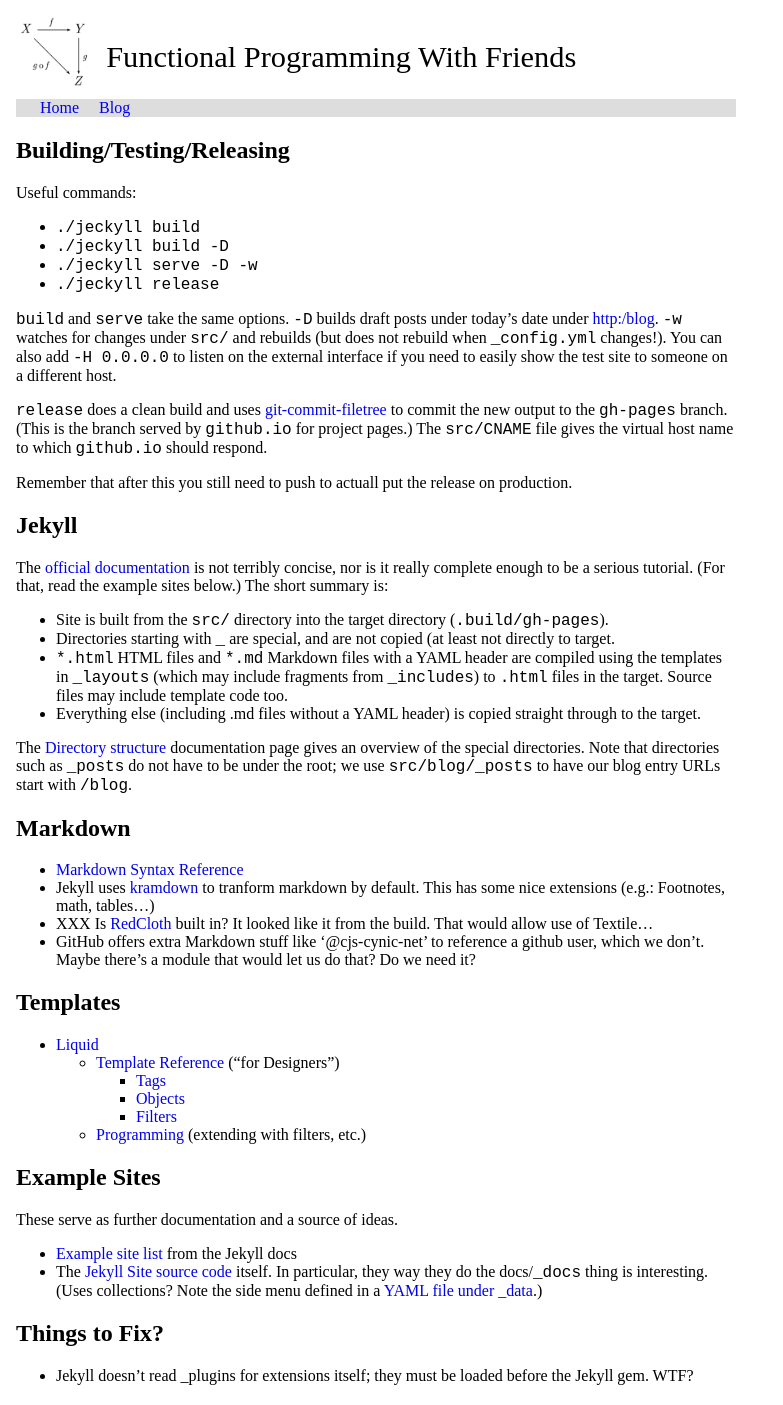
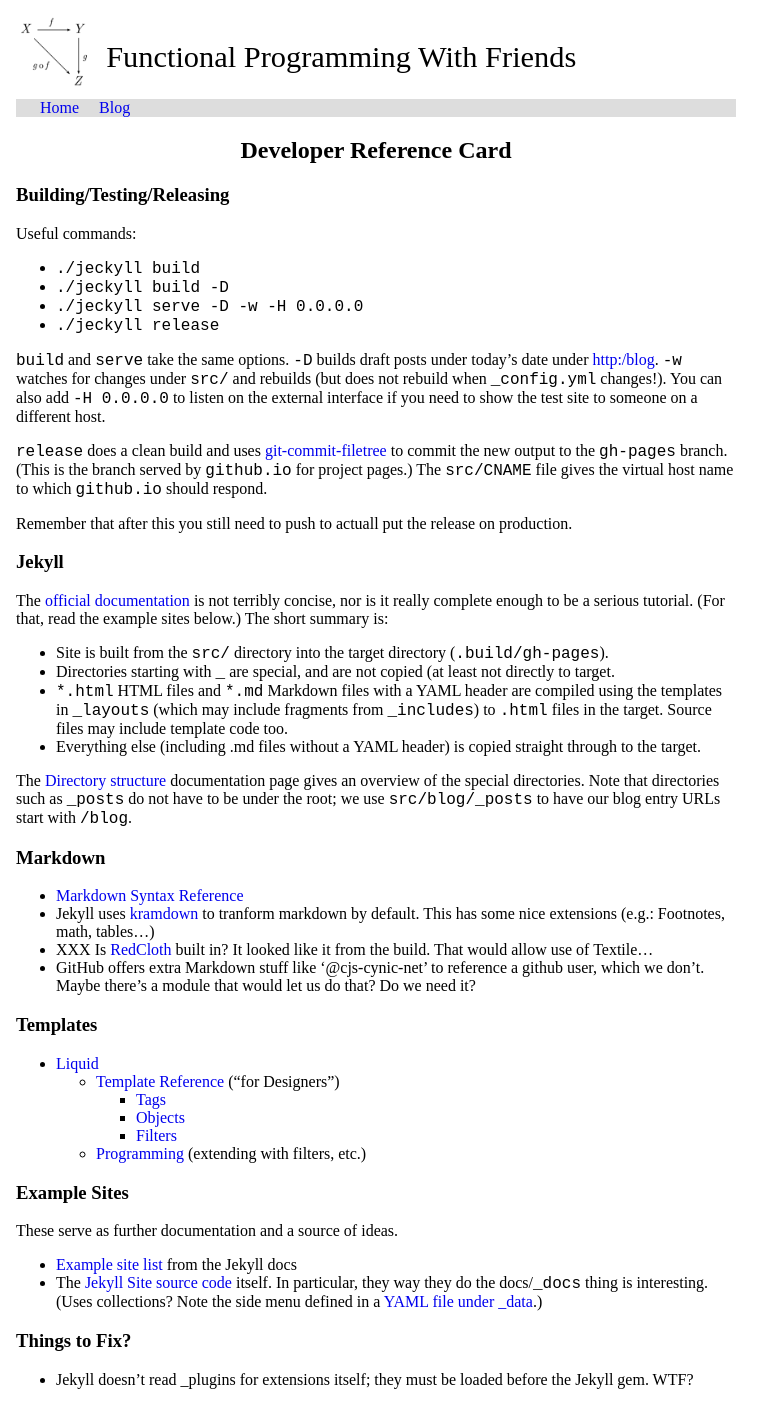
Before and after one commit to 0cjs/fpwf, a Jekyll site: the page built from src/ref.md, in a window 1280 px wide. Shown: the whole page, without its empty margins (0-783 px from the left). Built offline with Jekyll 4.4.1, drawn with Linux system fonts in a browser that asks for light colours.

Commit message:
Add titles above the body of a couple of pages.
Also tweak reference card a bit.

```diff
--- a/src/blog/index.html
+++ b/src/blog/index.html
@@ -2,6 +2,8 @@
 layout: default
 title: FPWF Blog
 ---
+
+<h2 class='page-title'>Recent Blog Entries</h1>
 
 <ol class='post-list'>
 {% for post in site.posts %}
--- a/src/css/site.css
+++ b/src/css/site.css
@@ -21,7 +21,8 @@ nav           { background: #ddd; }
 nav > ul      {  margin: 0;        padding-left: 1em;  }
 nav > ul > li {  display: inline;  padding: 0.5em;     }
 
-ol.post-list { padding: 1em; list-style-type: none; }
+.page-title  { text-align: center; }
+ol.post-list { list-style-type: none;  padding: 1em;  padding-top: 0em; }
 .post-list-title { font-size: 1.2em; font-weight: bold; }
 .author { font-style: italic; }
 .post-excerpt { padding-left: 1em; }
--- a/src/ref.md
+++ b/src/ref.md
@@ -3,20 +3,22 @@ layout: 'default'
 title: 'Site Editing Quickref'
 ---
 
-## Building/Testing/Releasing
+<h2 class='page-title'>Developer Reference Card</h2>
+
+### Building/Testing/Releasing
 
 Useful commands:
 
 * `./jeckyll build`
 * `./jeckyll build -D`
-* `./jeckyll serve -D -w`
+* `./jeckyll serve -D -w -H 0.0.0.0`
 * `./jeckyll release`
 
 `build` and `serve` take the same options. `-D` builds draft posts under
 today's date under <http:/blog>. `-w` watches for changes under `src/`
 and rebuilds (but does not rebuild when `_config.yml` changes!). You can
 also add `-H 0.0.0.0` to listen on the external interface if you need to
-easily show the test site to someone on a different host.
+show the test site to someone on a different host.
 
 `release` does a clean build and uses [git-commit-filetree] to commit
 the new output to the `gh-pages` branch. (This is the branch served by
@@ -29,7 +31,7 @@ release on production.
 [git-commit-filetree]: https://github.com/cjs-cynic-net/git-commit-filetree
 
 
-## Jekyll
+### Jekyll
 
 The [official documentation][jd] is not terribly concise, nor is it
 really complete enough to be a serious tutorial. (For that, read the
@@ -55,7 +57,7 @@ entry URLs start with `/blog`.
 [jds]: http://jekyllrb.com/docs/structure/
 
 
-## Markdown
+### Markdown
 
 * [Markdown Syntax Reference][msr]
 * Jekyll uses [kramdown] to tranform markdown by default. This has some
@@ -71,7 +73,7 @@ entry URLs start with `/blog`.
 [kramdown]: http://kramdown.gettalong.org/syntax.html
 
 
-## Templates
+### Templates
 
 * [Liquid](https://github.com/Shopify/liquid/wiki)
   * [Template Reference][lfd] ("for Designers")
@@ -84,7 +86,7 @@ entry URLs start with `/blog`.
 [lfp]: https://github.com/Shopify/liquid/wiki/Liquid-for-Programmers
 
 
-## Example Sites
+### Example Sites
 
 These serve as further documentation and a source of ideas.
 
@@ -97,7 +99,7 @@ These serve as further documentation and a source of ideas.
 [jssc-sm]: https://github.com/jekyll/jekyll/blob/master/site/_data/docs.yml
 
 
-## Things to Fix?
+### Things to Fix?
 
 * Jekyll doesn't read _plugins for extensions itself; they must be loaded
   before the Jekyll gem. WTF?
```
